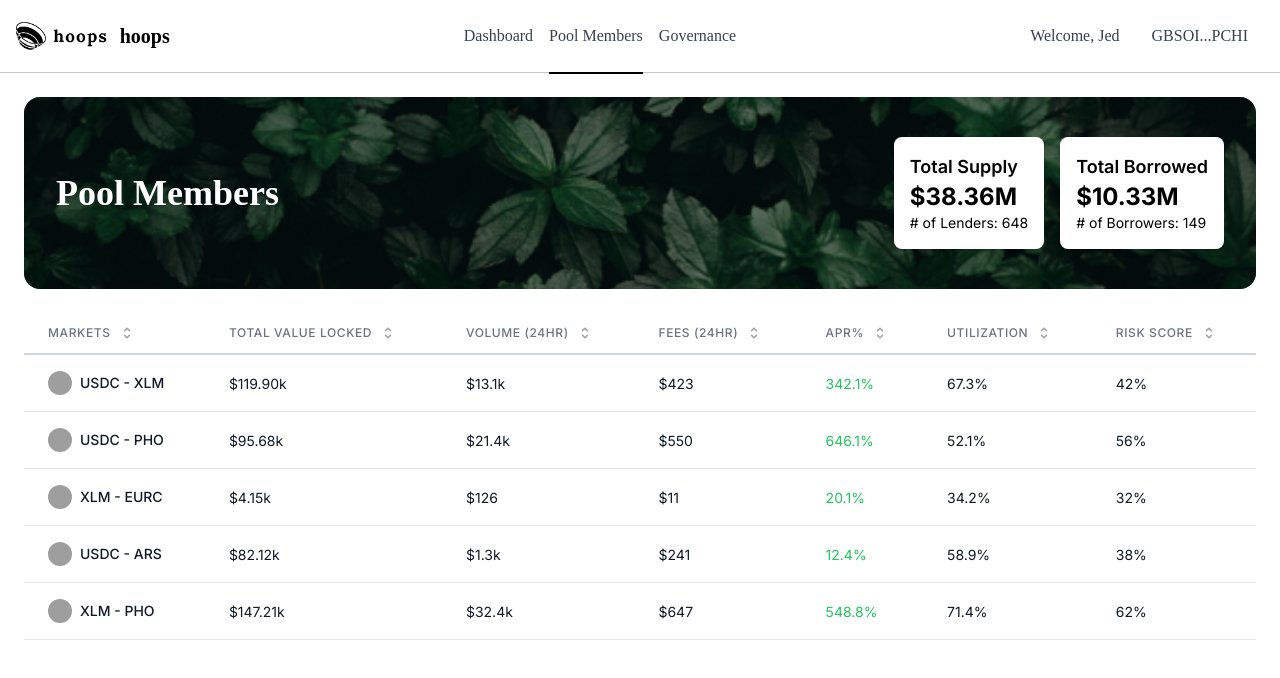
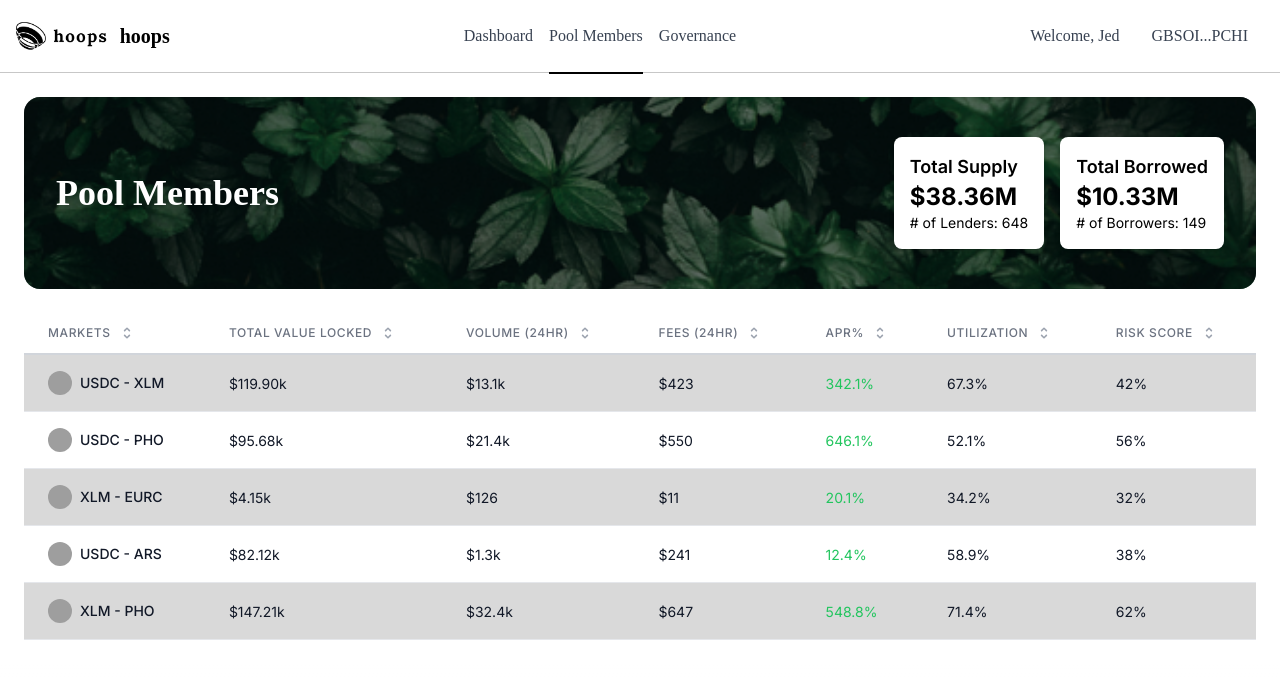
Before and after one commit to Hoops-Finance/dashboard-ui, a Next.js app: page / in a window 1280 px wide. Shown: the top 678 px of the page. Built offline with nearby package versions, Linux system fonts and the light colour scheme; grey boxes are pictures that could not be loaded.

Commit message:
rows gray

```diff
--- a/app/globals.css
+++ b/app/globals.css
@@ -31,4 +31,10 @@ body {
   .text-balance {
     text-wrap: balance;
   }
+  .bg-custom-gray {
+    background-color: #D9D9D9;
+  }
+  .rounded-32px {
+    border-radius: 32px;
+  }
 }
--- a/components/DataTable.tsx
+++ b/components/DataTable.tsx
@@ -20,7 +20,7 @@ const DataTable: React.FC<{ data: any[] }> = ({ data }) => {
         </thead>
         <tbody>
           {data.map((row, index) => (
-            <tr key={index} className="bg-white">
+            <tr key={index} className={`${index % 2 === 0 ? 'bg-custom-gray' : 'bg-white'} rounded-32px`}>
               <td className="px-6 py-4 whitespace-no-wrap border-b border-gray-200">
                 <div className="flex items-center">
                   <img src={row.marketIcon} alt={row.market} className="h-6 w-6 rounded-full mr-2" />
```
